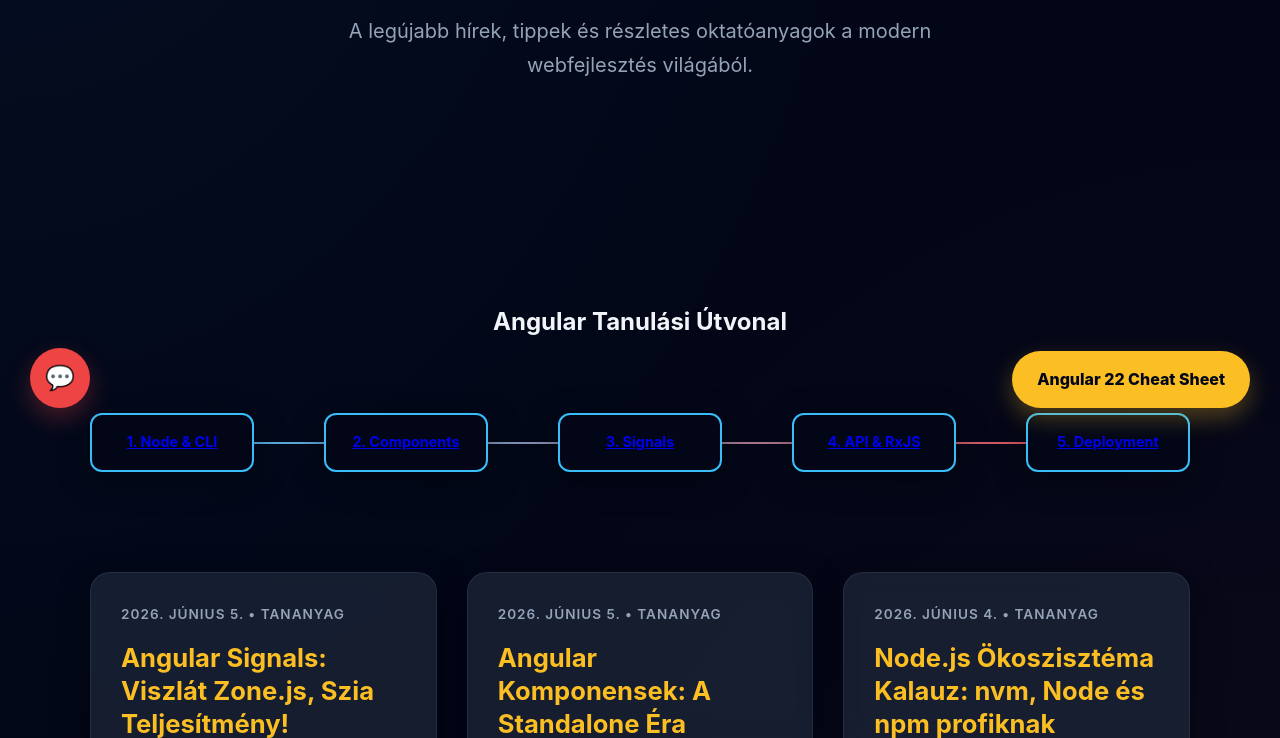
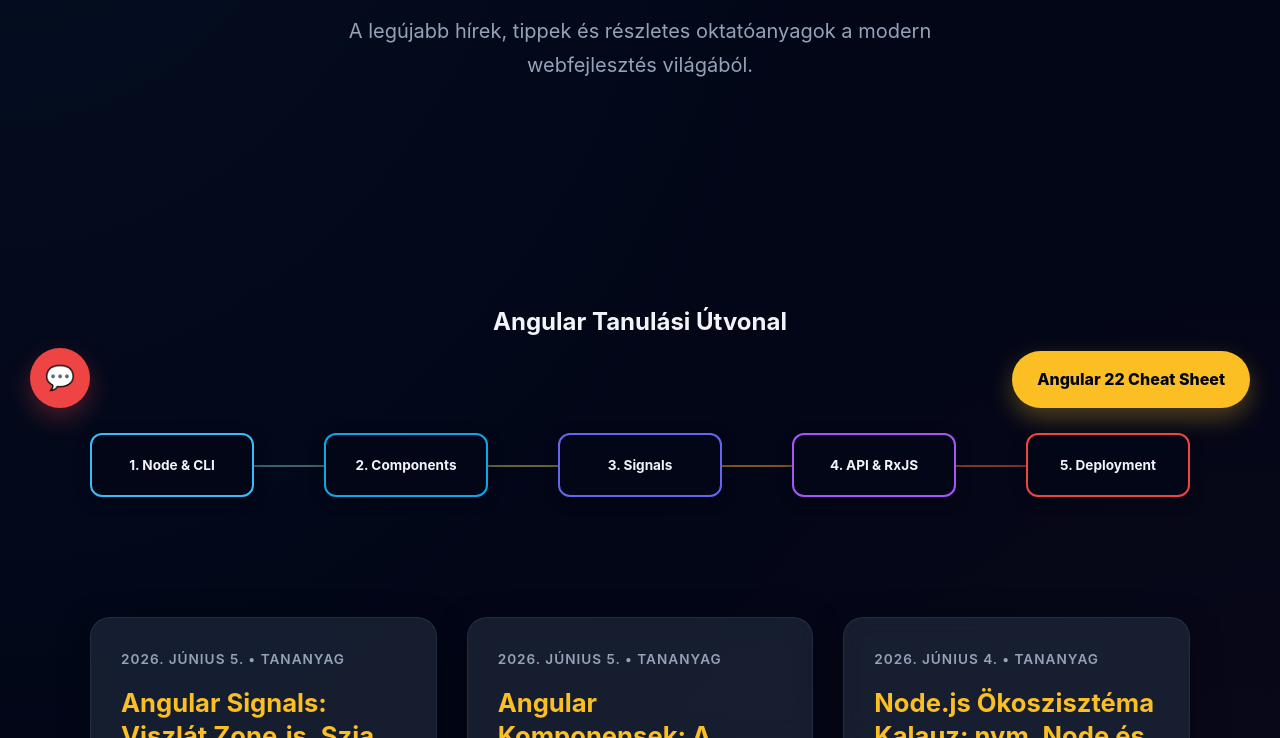
Before and after one commit to Alphaws/angular_prstart_hu, a plain HTML site: page index.html in a window 1280 px wide. Shown: the part 362-1100 px from the top of the page. Drawn offline with Linux system fonts and the light colour scheme.

Commit message:
Fix Roadmap layout: single row, better spacing, and color coding

```diff
--- a/css/style.css
+++ b/css/style.css
@@ -135,16 +135,19 @@
     align-items: center;
     margin-top: 50px;
     position: relative;
-    padding: 20px 0;
+    padding: 40px 0;
+    gap: 15px;
+    flex-wrap: nowrap; /* Ensure single row */
 }
 
 .roadmap-container::after {
     content: '';
     position: absolute;
-    top: 50%; left: 0;
-    width: 100%; height: 2px;
-    background: linear-gradient(90deg, var(--accent-blue), var(--angular-red));
+    top: 50%; left: 5%;
+    width: 90%; height: 2px;
+    background: linear-gradient(90deg, var(--accent-blue), var(--accent-gold), var(--angular-red));
     z-index: 1;
+    opacity: 0.5;
 }
 
 .roadmap-step {
@@ -152,20 +155,33 @@
     z-index: 2;
     background: var(--primary-bg);
     border: 2px solid var(--accent-blue);
-    width: 140px;
-    padding: 15px 10px;
+    width: 160px;
+    height: 60px;
+    display: flex;
+    justify-content: center;
+    align-items: center;
     border-radius: 12px;
-    font-size: 0.9em;
+    font-size: 0.85em;
     font-weight: 700;
     cursor: pointer;
     transition: all 0.3s;
+    text-decoration: none;
+    color: var(--text-main);
+    text-align: center;
+    box-shadow: 0 4px 15px rgba(0,0,0,0.3);
 }
 
 .roadmap-step:hover {
-    transform: scale(1.1);
-    box-shadow: 0 0 20px rgba(56, 189, 248, 0.4);
+    transform: translateY(-5px) scale(1.05);
+    box-shadow: 0 10px 25px rgba(56, 189, 248, 0.4);
     border-color: var(--accent-gold);
+    color: var(--accent-gold);
 }
+
+.roadmap-step:nth-child(2) { border-color: #0ea5e9; }
+.roadmap-step:nth-child(3) { border-color: #6366f1; }
+.roadmap-step:nth-child(4) { border-color: #a855f7; }
+.roadmap-step:nth-child(5) { border-color: #ef4444; }
 
 /* Cheat Sheet Floating Panel */
 .cheat-sheet-trigger {
```
